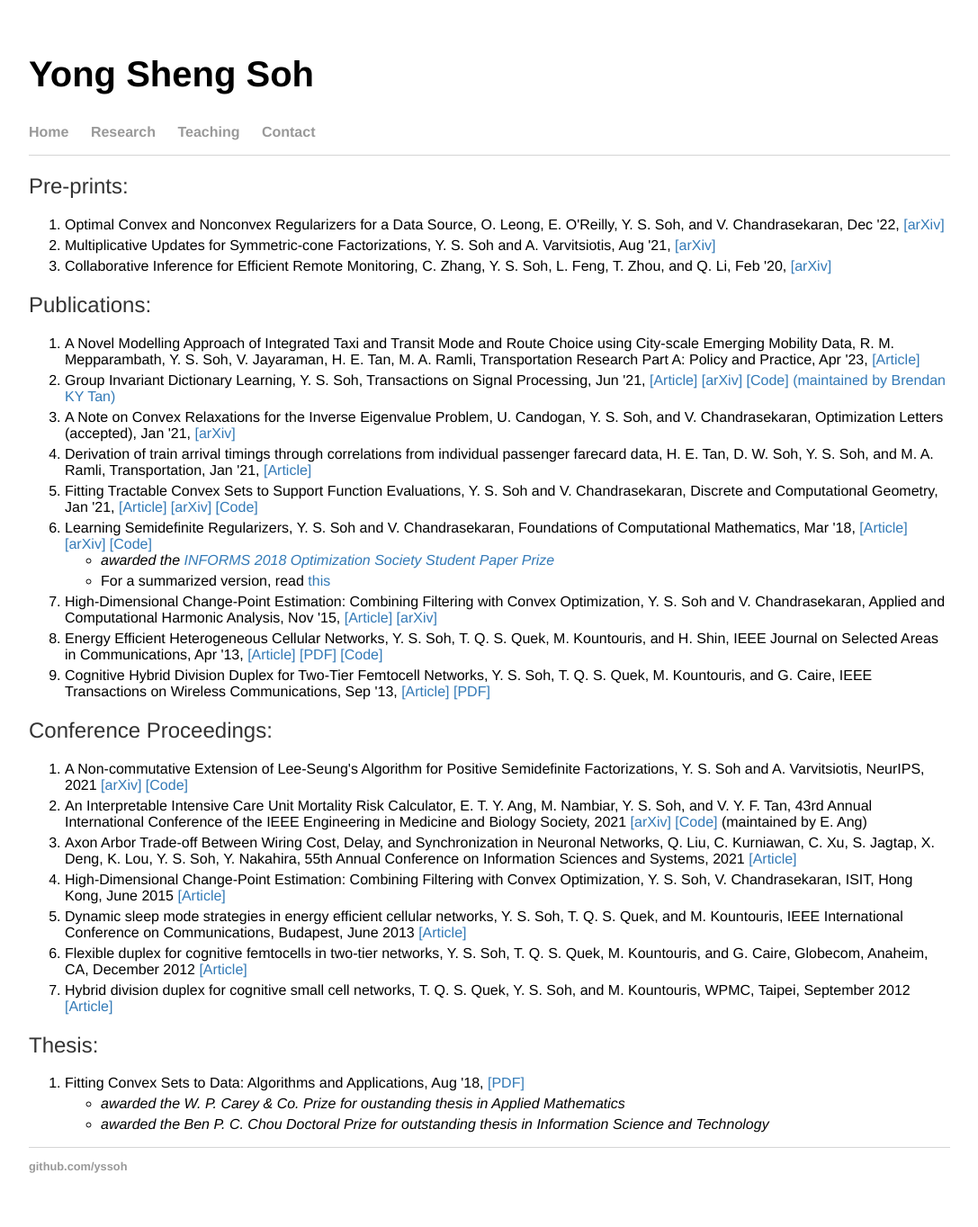
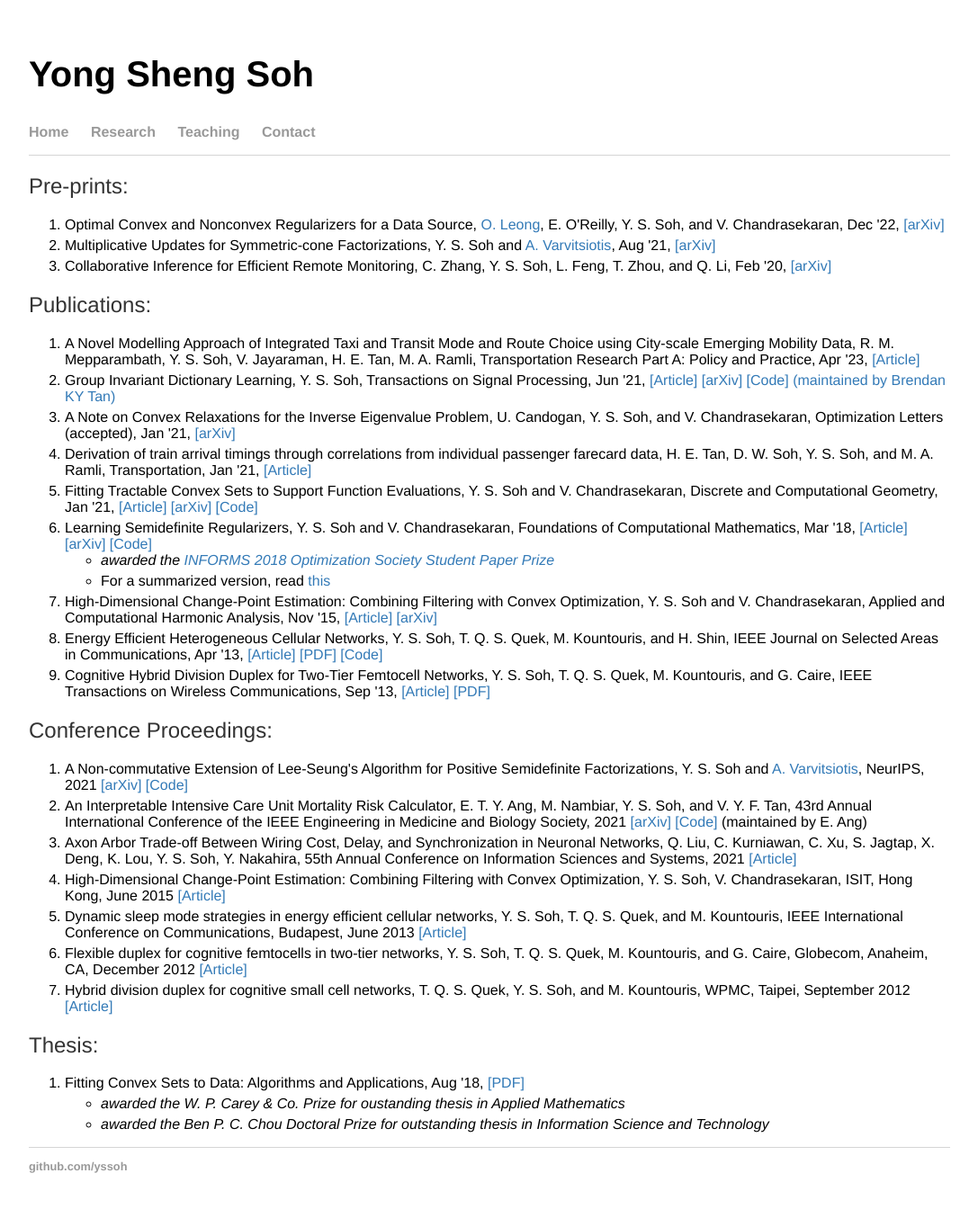
Before and after one commit to yssoh/yssoh.github.io, a Jekyll site: the page built from research/index.html, in a window 1280 px wide. Shown: the whole page at 90% size, without its empty margins (96-1183 px from the left). Built offline with Jekyll 4.4.1, drawn with Linux system fonts in a browser that asks for light colours; part of the change alters nothing that is shown.

```diff
--- a/research/index.html
+++ b/research/index.html
@@ -6,8 +6,8 @@ title: Yong Sheng Soh
 <div class="blurb">
   <h2>Pre-prints:</h2>
   <ol>
-	<li>Optimal Convex and Nonconvex Regularizers for a Data Source, O. Leong, E. O'Reilly, Y. S. Soh, and V. Chandrasekaran, Dec '22, <a href = "https://arxiv.org/abs/2212.13597">[arXiv]</a></li>
-	<li>Multiplicative Updates for Symmetric-cone Factorizations, Y. S. Soh and A. Varvitsiotis, Aug '21, <a href = "https://arxiv.org/abs/2108.00740">[arXiv]</a></li>
+	<li>Optimal Convex and Nonconvex Regularizers for a Data Source, <a href ="https://www.oscarleong.com/">O. Leong</a>, E. O'Reilly, Y. S. Soh, and V. Chandrasekaran, Dec '22, <a href = "https://arxiv.org/abs/2212.13597">[arXiv]</a></li>
+	<li>Multiplicative Updates for Symmetric-cone Factorizations, Y. S. Soh and <a href ="https://sites.google.com/site/antoniosvarvitsiotis/">A. Varvitsiotis</a>, Aug '21, <a href = "https://arxiv.org/abs/2108.00740">[arXiv]</a></li>
     <li>Collaborative Inference for Efficient Remote Monitoring, C. Zhang, Y. S. Soh, L. Feng, T. Zhou, and Q. Li, Feb '20, <a href = "https://arxiv.org/abs/2002.04759">[arXiv]</a></li>
   </ol>
 
@@ -33,7 +33,7 @@ title: Yong Sheng Soh
 
   <h2>Conference Proceedings:</h2>
   <ol>
-    <li>A Non-commutative Extension of Lee-Seung's Algorithm for Positive Semidefinite Factorizations, Y. S. Soh and A. Varvitsiotis, NeurIPS, 2021 <a href = "https://arxiv.org/abs/2106.00293">[arXiv]</a> <a href = "https://github.com/yssoh/PSD_MM">[Code]</a></li>
+    <li>A Non-commutative Extension of Lee-Seung's Algorithm for Positive Semidefinite Factorizations, Y. S. Soh and <a href ="https://sites.google.com/site/antoniosvarvitsiotis/">A. Varvitsiotis</a>, NeurIPS, 2021 <a href = "https://arxiv.org/abs/2106.00293">[arXiv]</a> <a href = "https://github.com/yssoh/PSD_MM">[Code]</a></li>
     <li>An Interpretable Intensive Care Unit Mortality Risk Calculator, E. T. Y. Ang, M. Nambiar, Y. S. Soh, and V. Y. F. Tan, 43rd Annual International Conference of the IEEE Engineering in Medicine and Biology Society, 2021 <a href = "https://arxiv.org/abs/2101.07426">[arXiv]</a> <a href = "https://github.com/dualinsanity007/FYP-Interpretable-ICU-Mortality-Risk-Calculator">[Code]</a> (maintained by E. Ang)</li>
     <li>Axon Arbor Trade-off Between Wiring Cost, Delay, and Synchronization in Neuronal Networks, Q. Liu, C. Kurniawan, C. Xu, S. Jagtap, X. Deng, K. Lou, Y. S. Soh, Y. Nakahira, 55th Annual Conference on Information Sciences and Systems, 2021 <a href = "https://ieeexplore.ieee.org/abstract/document/9400271/">[Article]</a></li>
 	<li>High-Dimensional Change-Point Estimation: Combining Filtering with Convex Optimization, Y. S. Soh, V. Chandrasekaran, ISIT, Hong Kong, June 2015 <a href = "http://ieeexplore.ieee.org/xpls/abs_all.jsp?arnumber=7282435&tag=1">[Article]</a></li>
```
